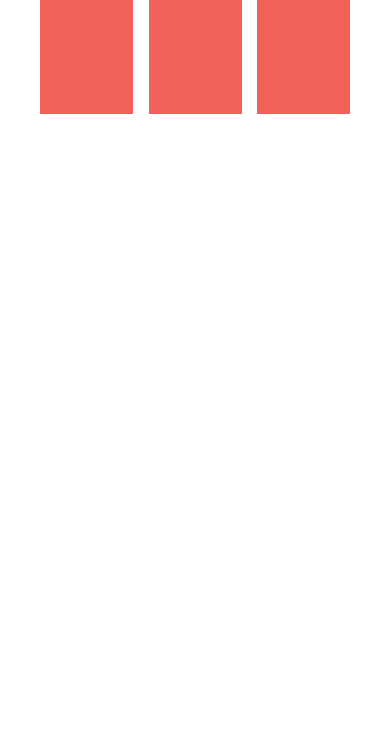
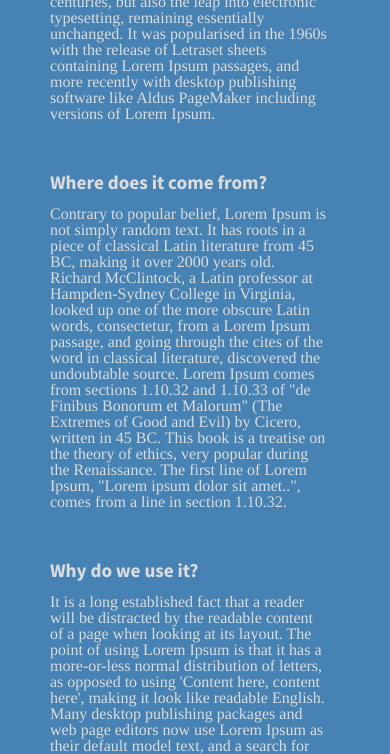
Before and after one commit to MarcellaWonderweapon/coding-responsive-websites-class-center-flexbox-3, a plain HTML site: page index.html in a window 390 px wide. Shown: the part 226-980 px from the top of the page. Before the commit the page ends 924 px from the top, so only its background shows below. Drawn offline with nearby package versions, Linux system fonts and the light colour scheme.

Commit message:
Customized layout: text (lorem ipsum), steelblue background, breakpoint at 768px

```diff
--- a/css/main.css
+++ b/css/main.css
@@ -97,7 +97,7 @@ textarea {
 
 
 html {
-  background-color: #fff;
+  background-color: steelblue;
   height: 100%;
 }
 
@@ -116,18 +116,20 @@ body {
 
 }
 
+
+
 .div-1, .div-2, .div-3 {
   /*give the divs a width of 30%, add display:flex, set justify-content and align-items to center*/
   color: #fff;
-  line-height: 1.5em;
-  font-size: 1.6em;
-  background-color: #f16059;
-  height: 300px;
+  line-height: 1rem;
+  background-color: transparent;
+  height: auto;
   width: 30%;
   display: flex;
   justify-content: center;
-  align-items: center;
+  align-items: start;
 }
+
 
 
 
@@ -295,3 +297,49 @@ body {
         page-break-after: avoid;
     }
 }
+
+h1 { font-size: 1.5rem;}
+
+h2 {
+     font-size: 1.2rem;
+     color: gainsboro;
+}
+
+p {
+    font-size: 1rem;
+    font-family: Times, serif;
+    font-weight: 300;
+    color: gainsboro;
+}
+
+.div-1, .div-2 {
+      border-right: gainsboro 1px solid;
+      padding-right: 30px;
+       }
+
+.div-2, .div-3 {
+    padding-left: 30px;
+}
+
+.wrapper {
+    border-top: gainsboro 1px solid;
+    padding-top: 10px;
+    border-bottom: gainsboro 1px solid;
+    padding-bottom: 10px;
+
+}
+
+@media (max-width: 768px) {
+    .div-1, .div-2, .div-3 {
+       flex-flow: column wrap;
+       width: 90%;
+       border: none;
+       padding: 10px;
+    }
+
+
+    .wrapper {
+        flex-wrap: wrap;
+        border: none;
+    }
+}
--- a/index.html
+++ b/index.html
@@ -23,13 +23,18 @@
 
         <section class="wrapper">
             <div class="div-1">
-                Div 1
+                <div><h2>What is Lorem Ipsum?</h2>
+                <p>Lorem Ipsum is simply dummy text of the printing and typesetting industry. Lorem Ipsum has been the industry's standard dummy text ever since the 1500s, when an unknown printer took a galley of type and scrambled it to make a type specimen book. It has survived not only five centuries, but also the leap into electronic typesetting, remaining essentially unchanged. It was popularised in the 1960s with the release of Letraset sheets containing Lorem Ipsum passages, and more recently with desktop publishing software like Aldus PageMaker including versions of Lorem Ipsum.</p></div>
+
             </div>
             <div class="div-2">
-                Div 2
+                 <div><h2>Where does it come from?</h2>
+                 <p>Contrary to popular belief, Lorem Ipsum is not simply random text. It has roots in a piece of classical Latin literature from 45 BC, making it over 2000 years old. Richard McClintock, a Latin professor at Hampden-Sydney College in Virginia, looked up one of the more obscure Latin words, consectetur, from a Lorem Ipsum passage, and going through the cites of the word in classical literature, discovered the undoubtable source. Lorem Ipsum comes from sections 1.10.32 and 1.10.33 of "de Finibus Bonorum et Malorum" (The Extremes of Good and Evil) by Cicero, written in 45 BC. This book is a treatise on the theory of ethics, very popular during the Renaissance. The first line of Lorem Ipsum, "Lorem ipsum dolor sit amet..", comes from a line in section 1.10.32.</p></div>
             </div>
             <div class="div-3">
-                Div 3
+                 <div><h2>Why do we use it?</h2>
+                 <p>It is a long established fact that a reader will be distracted by the readable content of a page when looking at its layout. The point of using Lorem Ipsum is that it has a more-or-less normal distribution of letters, as opposed to using 'Content here, content here', making it look like readable English. Many desktop publishing packages and web page editors now use Lorem Ipsum as their default model text, and a search for 'lorem ipsum' will uncover many web sites still in their infancy. Various versions have evolved over the years, sometimes by accident, sometimes on purpose (injected humour and the like).</p></div>
+
             </div>
         </section>
 
```
